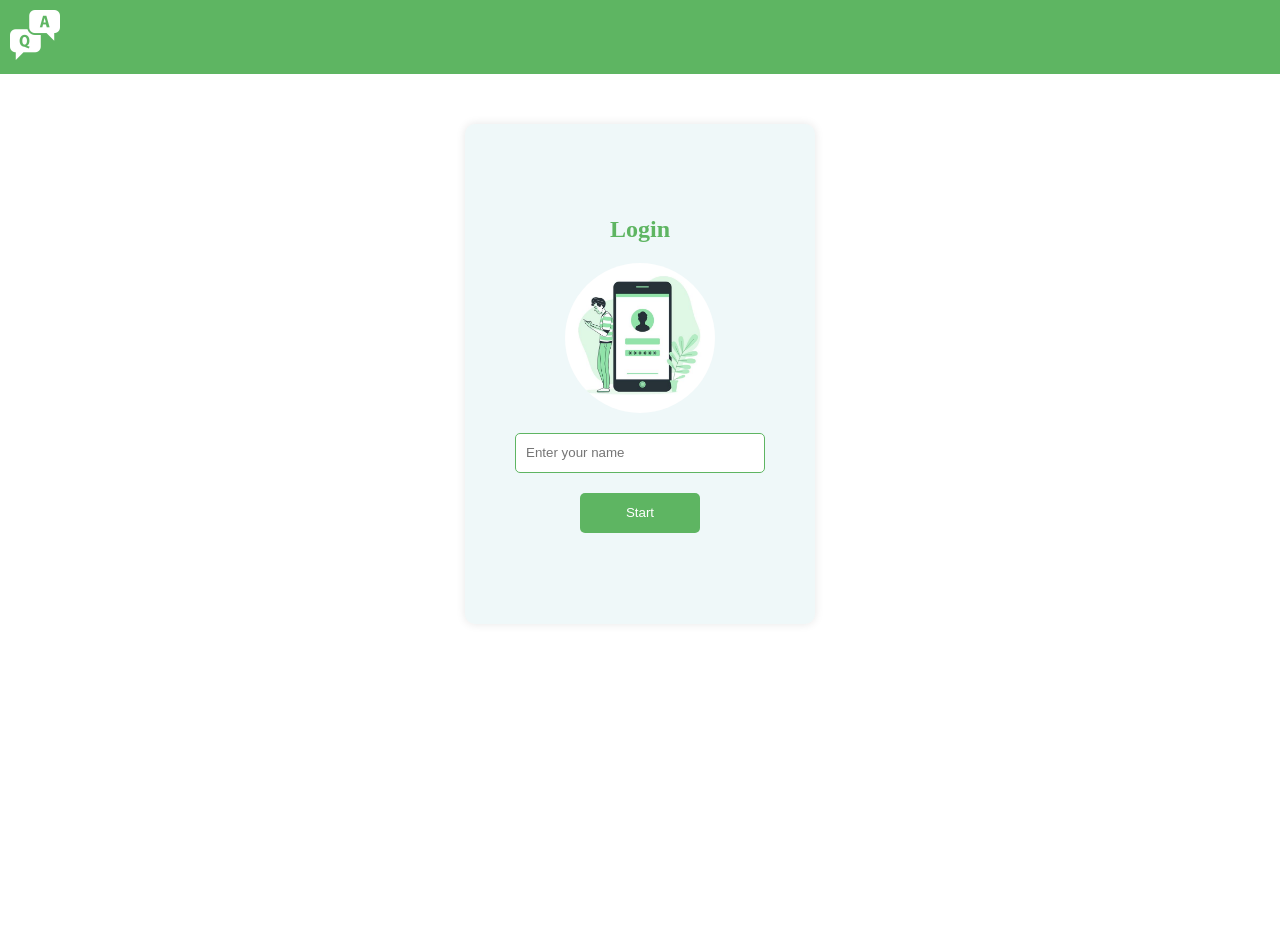
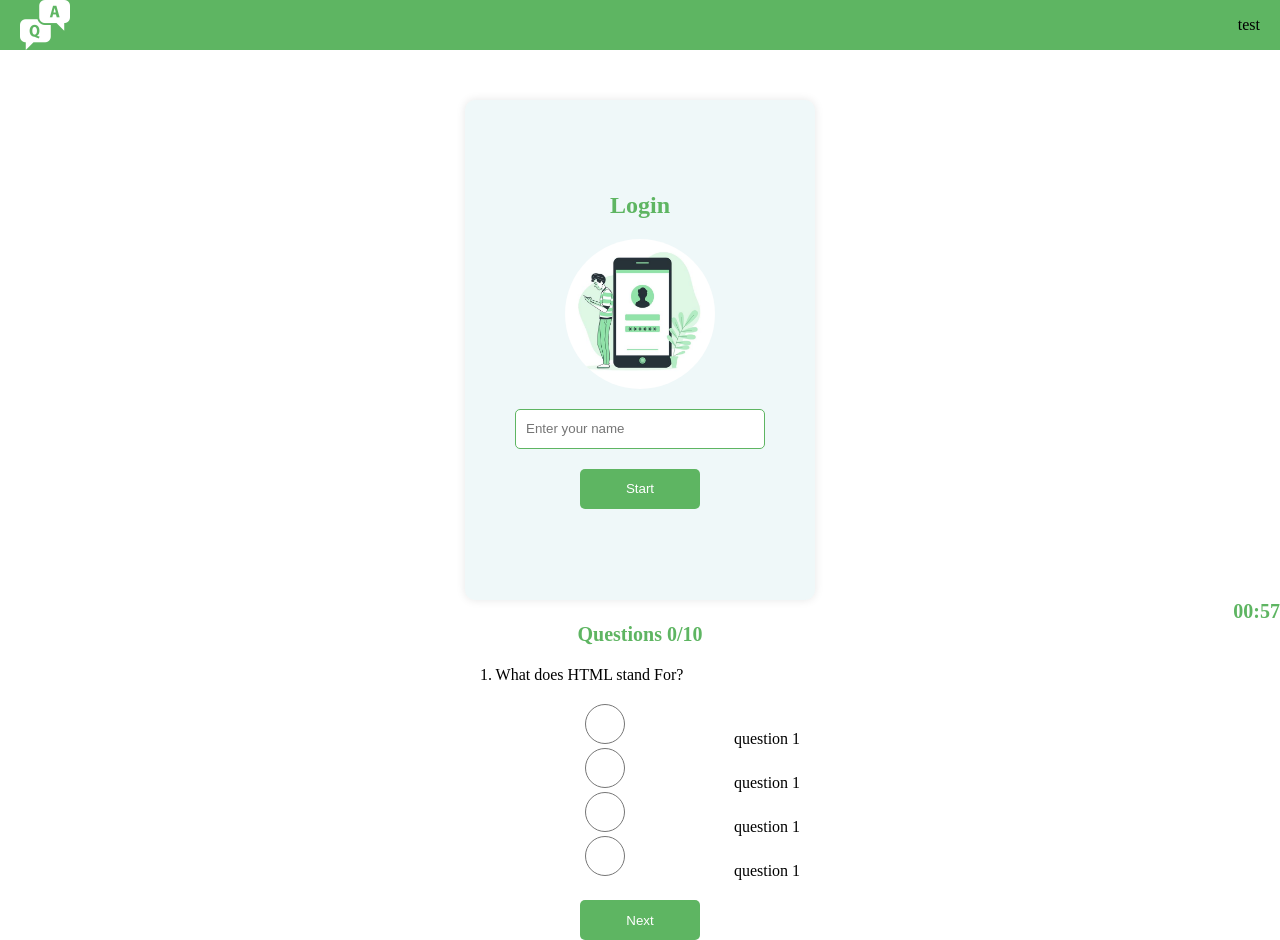
Before and after one commit to rsnishokprabahar-ship-it/quiz-app, a plain HTML site: page index.html in a window 1280 px wide. Before the commit the page ends 800 px from the top, so only its background shows below. Drawn offline with Linux system fonts and the light colour scheme.

Commit message:
feat(quiz): add quiz page layout and styling

```diff
--- a/index.html
+++ b/index.html
@@ -1,23 +1,61 @@
 <!DOCTYPE html>
 <html lang="en">
   <head>
-    <meta charset="UTF-8">
-    <meta name="viewport" content="width=device-width, initial-scale=1.0">
+    <meta charset="UTF-8" />
+    <meta name="viewport" content="width=device-width, initial-scale=1.0" />
     <title>Quizz App</title>
-    <link rel="stylesheet" href="styles.css">
+    <link rel="stylesheet" href="styles.css" />
   </head>
   <body>
     <nav>
-       <img src="assets/logo.png" alt="">
+      <img src="assets/logo.png" alt="" />
+      <p class="userName">test</p>
     </nav>
     <main>
+      <img
+        class="backgroundImg"
+        src="assets/q-faq-concept-with-tiny-people-characters-big-question-mark-vector-illustration_746655-9563.jpg"
+        alt=""
+      />
       <div class="container">
         <h2>Login</h2>
-            <img src="assets/cardLogo.png" alt="">
-            <input type="text" placeholder="Enter your name">
+        <img src="assets/cardLogo.png" alt="" />
+        <input type="text" placeholder="Enter your name" />
         <button>Start</button>
       </div>
     </main>
 
+    <div class="quizzPage">
+      <div class="timer">00:57</div>
+
+      <div class="quizzContainer">
+        <div class="questionNumber">
+          <p>Questions <span>0/10</span></p>
+        </div>
+
+        <div>
+          <p>1. What does HTML stand For?</p>
+        </div>
+        <div class="quizes">
+          <div class="questions">
+            <input type="radio" />
+            <span>question 1</span>
+          </div>
+          <div class="questions">
+            <input type="radio" />
+            <span>question 1</span>
+          </div>
+          <div class="questions">
+            <input type="radio" />
+            <span>question 1</span>
+          </div>
+          <div class="questions">
+            <input type="radio" />
+            <span>question 1</span>
+          </div>
+        </div>
+        <button type="submit">Next</button>
+      </div>
+    </div>
   </body>
 </html>
--- a/styles.css
+++ b/styles.css
@@ -1,36 +1,50 @@
-*{
+* {
   margin: 0;
   padding: 0;
   box-sizing: border-box;
 }
 
-:root{
-    --green-color: #5EB562;
-    --light-blue-color:#addae233;
+:root {
+  --green-color: #5eb562;
+  --light-blue-color: #addae233;
 }
-nav{
+nav {
+  display: flex;
+  justify-content: space-between;
+  align-items: center;
+  padding: 0 20px;
   background-color: var(--green-color);
   height: fit-content;
-    padding: 10px;
   margin-bottom: 50px;
 }
-nav img{
+nav img {
   height: 50px;
   width: 50px;
 }
-.container h2{
+main .backgroundImg {
+  display: none;
+  object-fit: contain;
+  position: absolute;
+  width: 100%;
+  height: 100%;
+  top: 50px;
+  left: 0;
+  right: 0;
+  z-index: -1;
+  margin: 0 auto;
+}
+.container h2 {
   color: var(--green-color);
 }
 
-.container img{
+.container img {
   height: 150px;
   width: 150px;
   margin: 0 auto;
   border-radius: 50%;
 }
 
-
-.container{
+.container {
   display: flex;
   flex-direction: column;
   justify-content: center;
@@ -38,24 +52,23 @@ nav img{
   width: 350px;
   height: 500px;
   margin: 0 auto;
-    background-color:var(--light-blue-color);
+  background-color: var(--light-blue-color);
   padding: 20px;
   border-radius: 10px;
   box-shadow: 0 0 10px rgba(0, 0, 0, 0.1);
   text-align: center;
 }
 
-input{
+input {
   margin: 0 auto;
   padding: 10px;
-    border: 1px solid var(--green-color) ;
+  border: 1px solid var(--green-color);
   border-radius: 5px;
   width: 250px;
   height: 40px;
-
 }
 
-button{
+button {
   margin: 0 auto;
   background-color: var(--green-color);
   border: none;
@@ -65,3 +78,30 @@ button{
   color: #fff;
   cursor: pointer;
 }
+
+.quizzPage{
+ display: flex;
+ flex-direction: column;
+}
+
+.timer{
+  align-self: flex-end;
+  font-size: 20px;
+  font-weight: bold;
+  color: var(--green-color);
+}
+
+.questionNumber{
+  align-self: center;
+  font-size: 20px;
+  font-weight: bold;
+  color: var(--green-color);
+}
+
+.quizzContainer{
+  display: flex;
+  flex-direction: column;
+  justify-content: center;
+  gap: 20px;
+  margin: 0 auto;
+}
```
Lines whose indentation alone changed are shown as unchanged.
